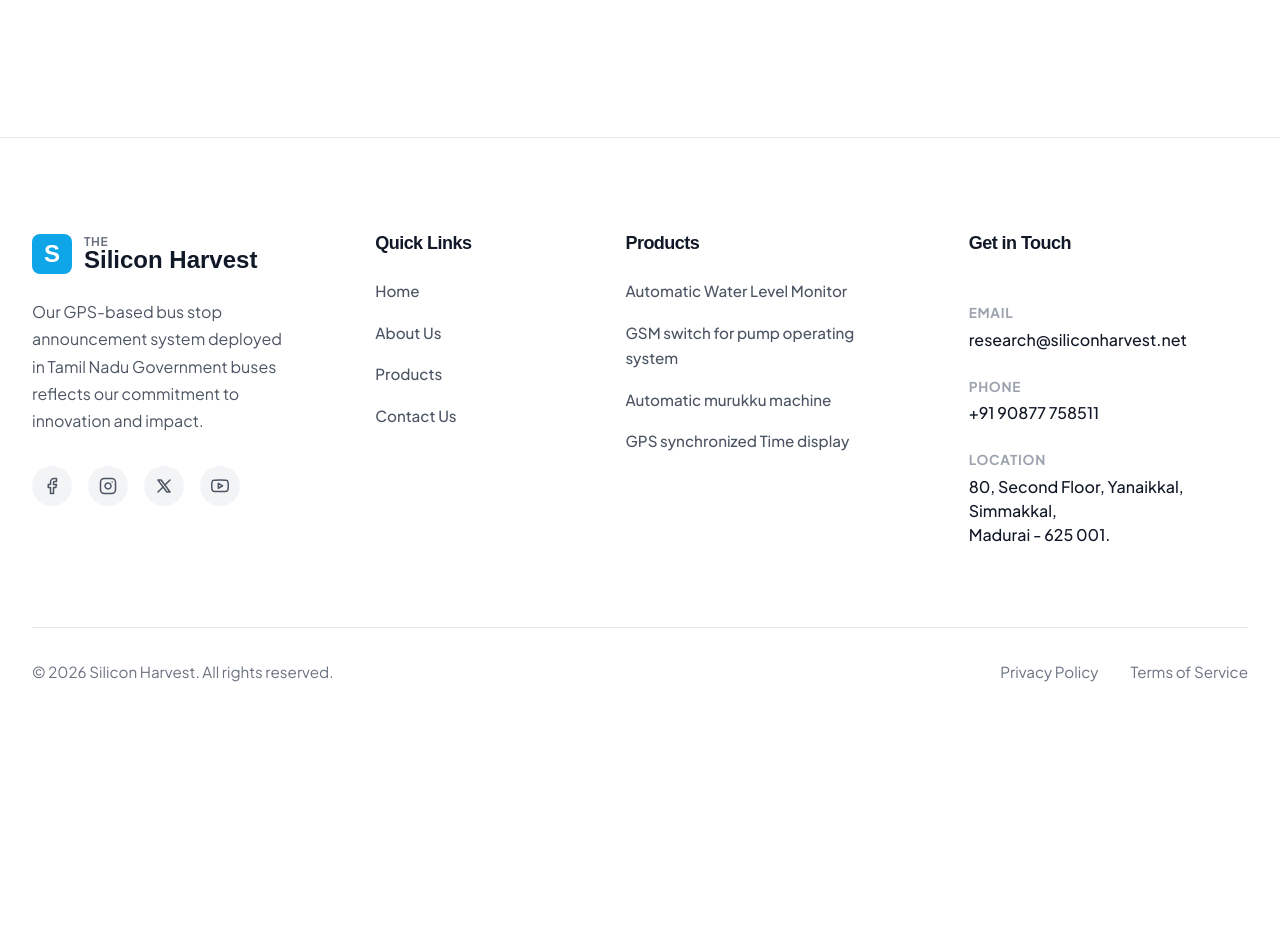
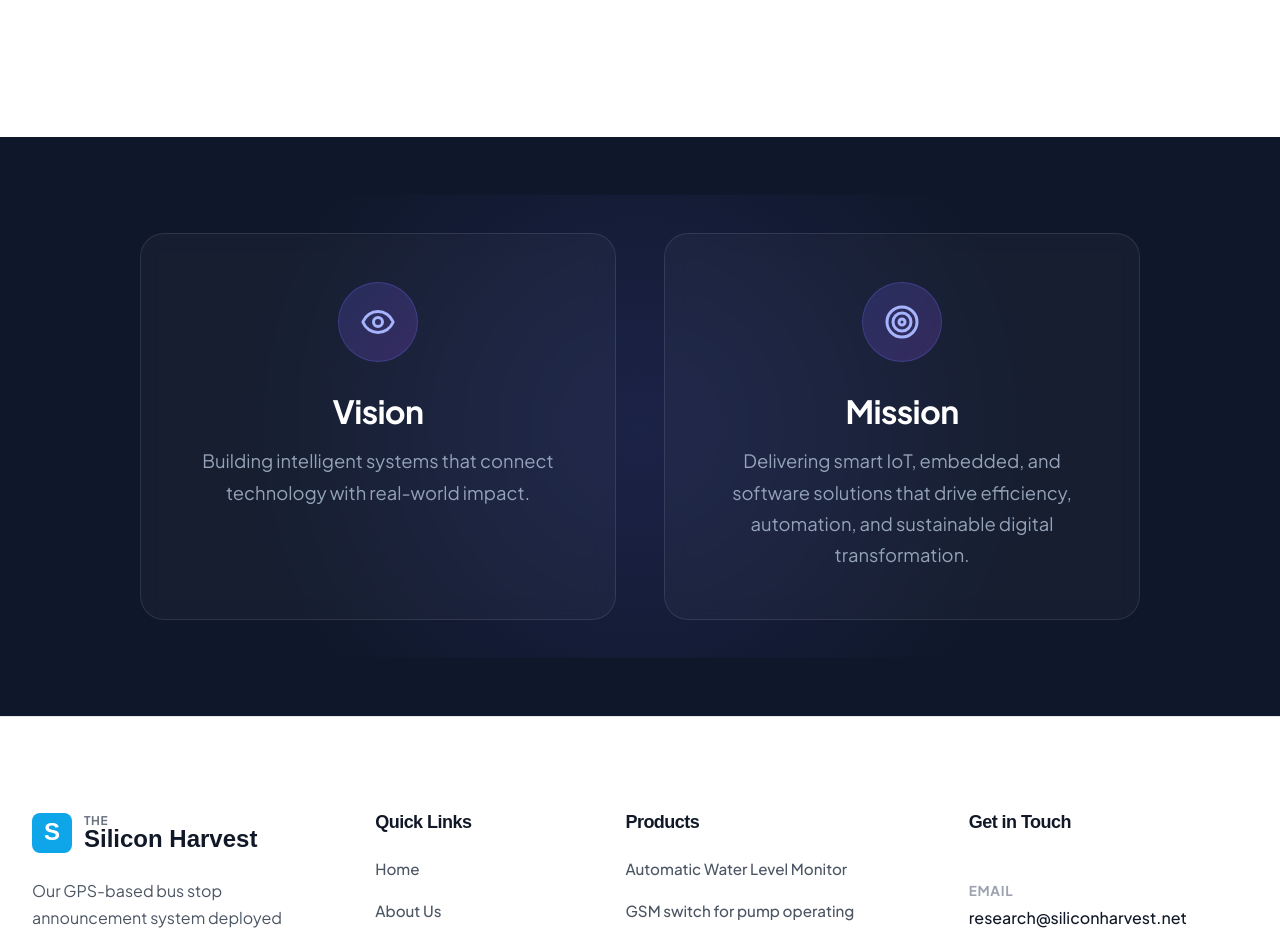
Before and after one commit to oscilink2-cyber/core-comp, a React (Vite) app: page /about in a window 1280 px wide. Shown: the part 1300-2230 px from the top of the page. Before the commit the page ends 2017 px from the top, so only its background shows below. Built offline with nearby package versions, Linux system fonts and the light colour scheme.

Commit message:
Add custom designed Vision and Mission section

```diff
--- /dev/null
+++ b/src/components/VisionMission.css
@@ -0,0 +1,93 @@
+.vm-section {
+  padding: 6rem 0;
+  background-color: #0f172a;
+  position: relative;
+  overflow: hidden;
+}
+
+.vm-section::before {
+  content: '';
+  position: absolute;
+  top: 50%;
+  left: 50%;
+  transform: translate(-50%, -50%);
+  width: 80%;
+  height: 80%;
+  background: radial-gradient(circle, rgba(99, 102, 241, 0.15) 0%, rgba(15, 23, 42, 0) 70%);
+  pointer-events: none;
+}
+
+.vm-grid {
+  display: grid;
+  grid-template-columns: repeat(2, 1fr);
+  gap: 3rem;
+  max-width: 1000px;
+  margin: 0 auto;
+}
+
+.vm-card {
+  background: rgba(255, 255, 255, 0.03);
+  border: 1px solid rgba(255, 255, 255, 0.1);
+  border-radius: 1.5rem;
+  padding: 3rem;
+  text-align: center;
+  backdrop-filter: blur(10px);
+  -webkit-backdrop-filter: blur(10px);
+  transition: transform 0.4s ease, border-color 0.4s ease, box-shadow 0.4s ease;
+  display: flex;
+  flex-direction: column;
+  align-items: center;
+}
+
+.vm-card:hover {
+  transform: translateY(-5px);
+  border-color: rgba(99, 102, 241, 0.5);
+  box-shadow: 0 10px 30px -10px rgba(99, 102, 241, 0.2);
+}
+
+.vm-icon-wrapper {
+  width: 80px;
+  height: 80px;
+  border-radius: 50%;
+  background: linear-gradient(135deg, rgba(99, 102, 241, 0.2), rgba(168, 85, 247, 0.2));
+  display: flex;
+  align-items: center;
+  justify-content: center;
+  margin-bottom: 2rem;
+  border: 1px solid rgba(99, 102, 241, 0.3);
+  transition: transform 0.4s ease;
+}
+
+.vm-card:hover .vm-icon-wrapper {
+  transform: scale(1.1) rotate(5deg);
+}
+
+.vm-icon {
+  width: 36px;
+  height: 36px;
+  color: #a5b4fc;
+}
+
+.vm-title {
+  font-size: 2rem;
+  font-weight: 700;
+  color: #ffffff;
+  margin-bottom: 1rem;
+  letter-spacing: -0.02em;
+}
+
+.vm-description {
+  font-size: 1.15rem;
+  color: #94a3b8;
+  line-height: 1.7;
+}
+
+@media (max-width: 768px) {
+  .vm-grid {
+    grid-template-columns: 1fr;
+    gap: 2rem;
+  }
+  .vm-card {
+    padding: 2rem;
+  }
+}
--- /dev/null
+++ b/src/components/VisionMission.tsx
@@ -0,0 +1,36 @@
+import { Eye, Target } from 'lucide-react';
+import './VisionMission.css';
+
+const VisionMission = () => {
+  return (
+    <section className="vm-section">
+      <div className="container">
+        <div className="vm-grid">
+
+          <div className="vm-card animate-fade-in">
+            <div className="vm-icon-wrapper">
+              <Eye className="vm-icon" />
+            </div>
+            <h3 className="vm-title">Vision</h3>
+            <p className="vm-description">
+              Building intelligent systems that connect technology with real-world impact.
+            </p>
+          </div>
+
+          <div className="vm-card animate-fade-in delay-100">
+            <div className="vm-icon-wrapper">
+              <Target className="vm-icon" />
+            </div>
+            <h3 className="vm-title">Mission</h3>
+            <p className="vm-description">
+              Delivering smart IoT, embedded, and software solutions that drive efficiency, automation, and sustainable digital transformation.
+            </p>
+          </div>
+
+        </div>
+      </div>
+    </section>
+  );
+};
+
+export default VisionMission;
--- a/src/pages/About.tsx
+++ b/src/pages/About.tsx
@@ -1,11 +1,13 @@
 import AboutHero from '../components/AboutHero';
 import AboutCompany from '../components/AboutCompany';
+import VisionMission from '../components/VisionMission';
 
 const About = () => {
   return (
     <>
       <AboutHero />
       <AboutCompany />
+      <VisionMission />
     </>
   );
 };
```
